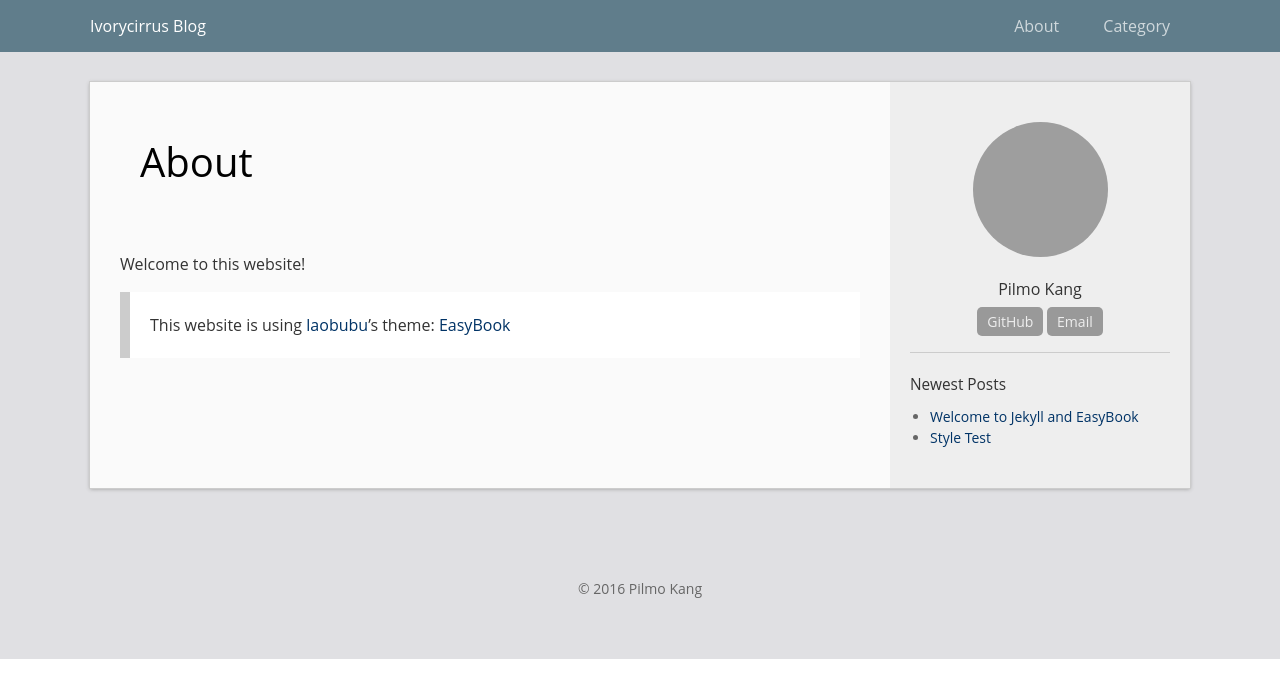
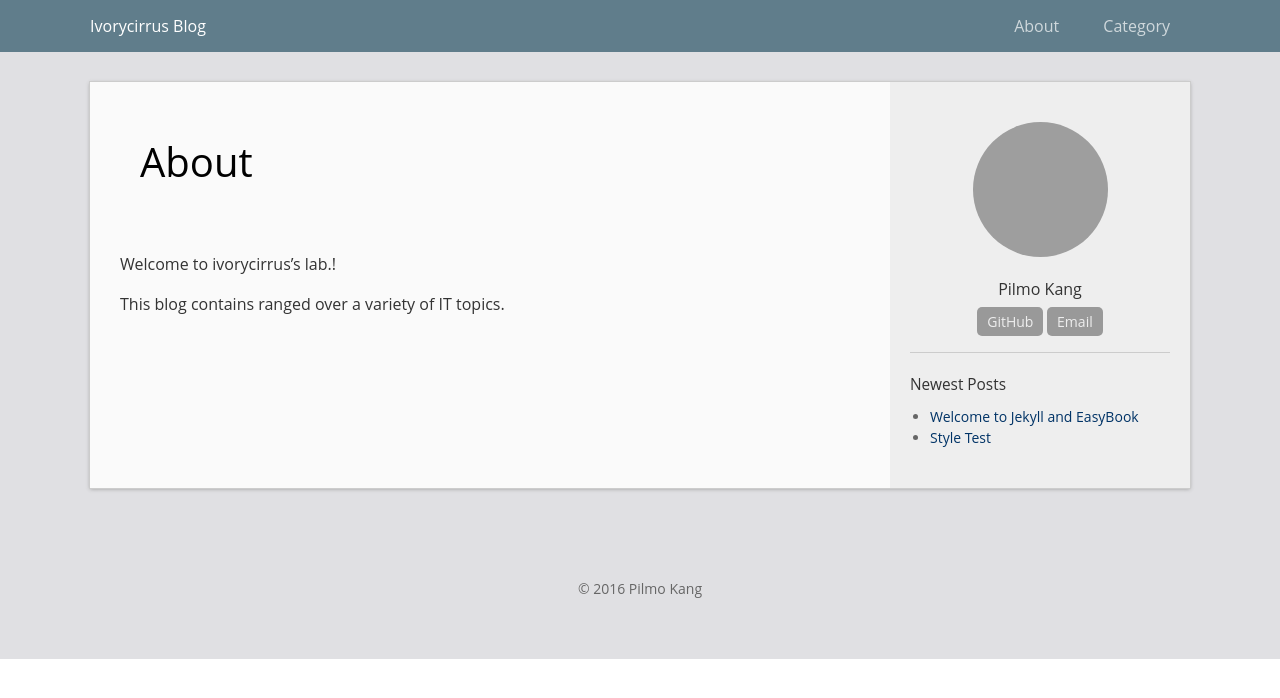
Before and after one commit to ivorycirrus/ivorycirrus.github.com, a Jekyll site: the page built from about.md, in a window 1280 px wide. Shown: the top 698 px of the page. Built offline with Jekyll 4.4.1, drawn with Linux system fonts in a browser that asks for light colours; comment, search, counter and statistics services are not loaded; grey boxes are pictures that could not be loaded.

Commit message:
disqus 설정

```diff
--- a/_config.yml
+++ b/_config.yml
@@ -9,14 +9,14 @@ description: >
 # Your information
 email: ivorycirrus@gmail.com
 author: Pilmo Kang
-avatar: "//www.gravatar.com/avatar/your_email_md5?d=mm&s=135"
-profile: One sentence introducing yourself.
+avatar: "https://ko.gravatar.com/userimage/41336920/31a3f926df0fc9c8643b29bd8010cdec.jpg?d=mm&size=135"
+profile: A curious programmer.
 #twitter_username: twitter_username
 github_username:  ivorycirrus
 
 # Comment Service (Disqus or 多说)
 #  choose one and un-comment the line to active it
-#disqus_shortname: xxx   # get one: https://disqus.com/admin/signup/
+disqus_shortname: ivorycirrus   # get one: https://disqus.com/admin/signup/
 #duoshuo_shortname: xxx  # get one: http://duoshuo.com/create-site/
 
 permalink: /archivers/:title
--- a/about.md
+++ b/about.md
@@ -5,6 +5,6 @@ permalink: /about/
 public: true
 ---
 
-Welcome to this website!
+Welcome to ivorycirrus's lab.!
 
-> This website is using [laobubu](http://laobubu.net)'s theme: [EasyBook](https://github.com/laobubu/jekyll-theme-EasyBook)
+This blog contains ranged over a variety of IT topics.
```
